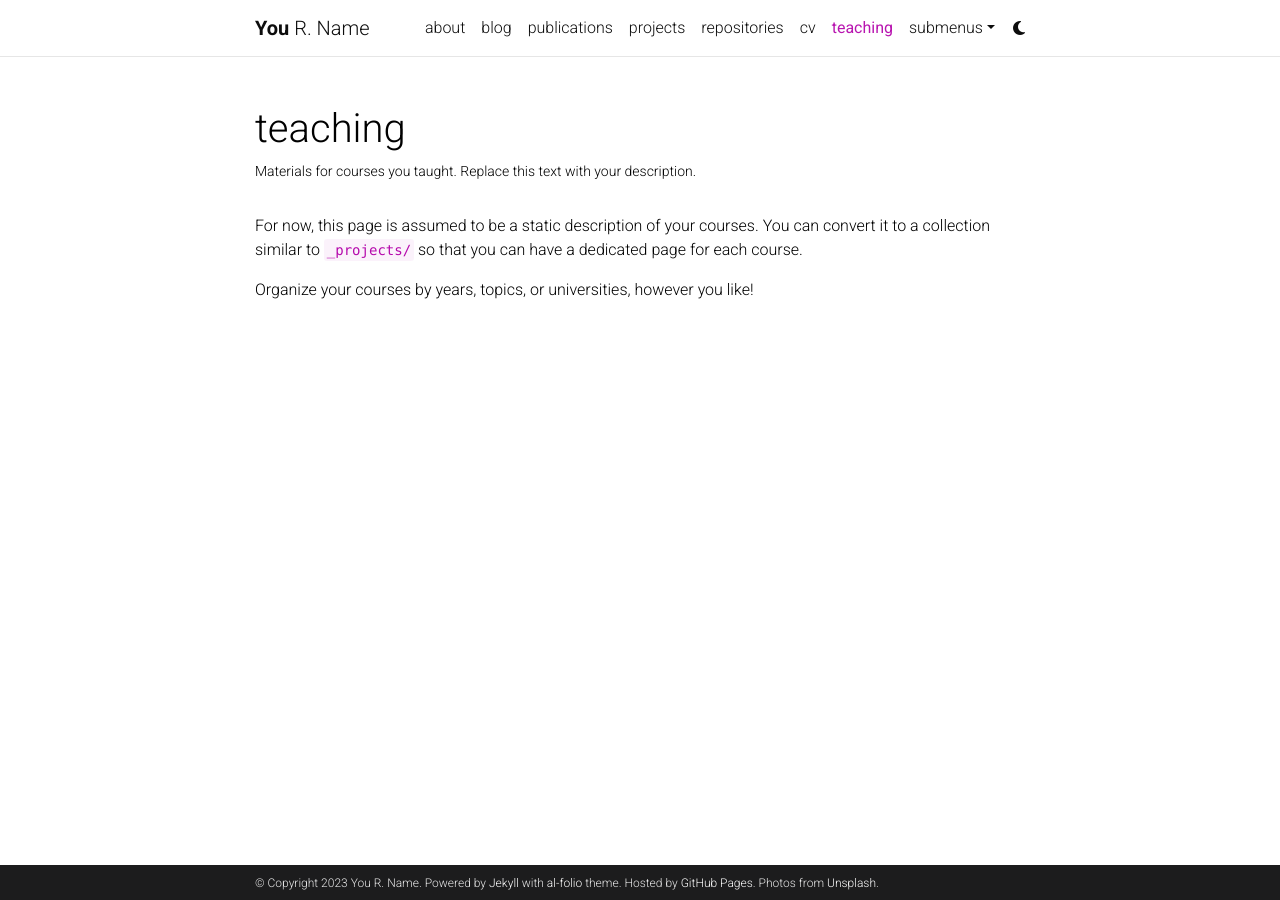
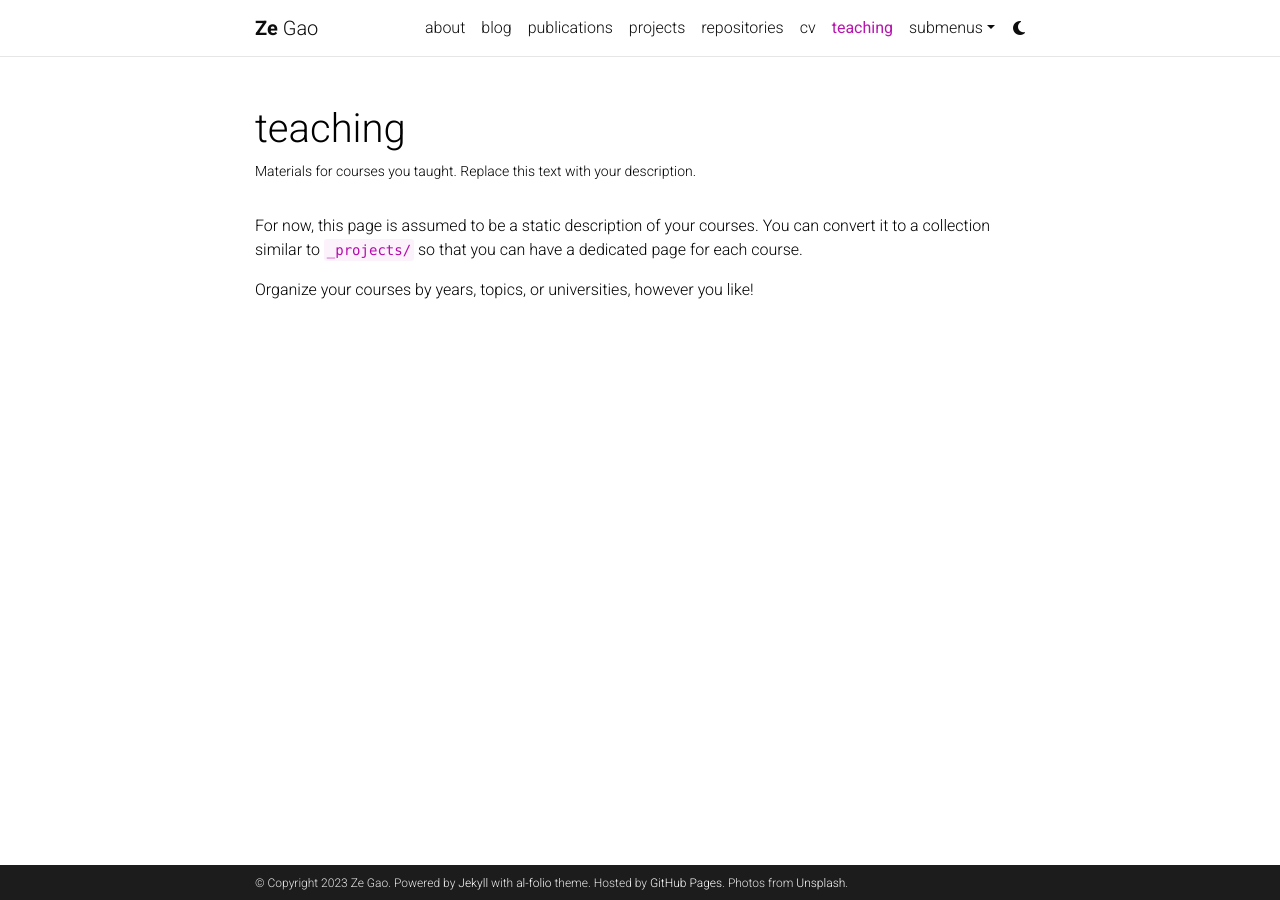
Before and after one commit to ZeeGAOArt/ZeeGAOArt.github.io, a Jekyll site: the page built from _pages/teaching.md, in a window 1280 px wide. Built offline with Jekyll 4.4.1, drawn with Linux system fonts in a browser that asks for light colours; comment, search, counter and statistics services are not loaded; a style sheet for code colours, icons or effects is not loaded.

Commit message:
Update _config.yml

```diff
--- a/_config.yml
+++ b/_config.yml
@@ -3,10 +3,10 @@
 # -----------------------------------------------------------------------------
 
 title: blank # the website title (if blank, full name will be used instead)
-first_name: You
-middle_name: R.
-last_name: Name
-email: you@example.com
+first_name: Ze
+middle_name:
+last_name: Gao
+email: zegaoap@hotmail.com
 description: > # the ">" symbol means to ignore newlines until "footer_text:"
   A simple, whitespace theme for academics. Based on [*folio](https://github.com/bogoli/-folio) design.
 footer_text: >
@@ -18,8 +18,8 @@
 lang: en # the language of your site (for example: en, fr, cn, ru, etc.)
 icon: ⚛️  # the emoji used as the favicon (alternatively, provide image name in /assets/img/)
 
-url: https://alshedivat.github.io # the base hostname & protocol for your site
-baseurl: /al-folio # the subpath of your site, e.g. /blog/
+url: https://zeegaoart.github.io # the base hostname & protocol for your site
+baseurl:
 last_updated: false # set to true if you want to display last updated in the footer
 impressum_path:  # set to path to include impressum link in the footer, use the same path as permalink in a page, helps to conform with EU GDPR
 
```
